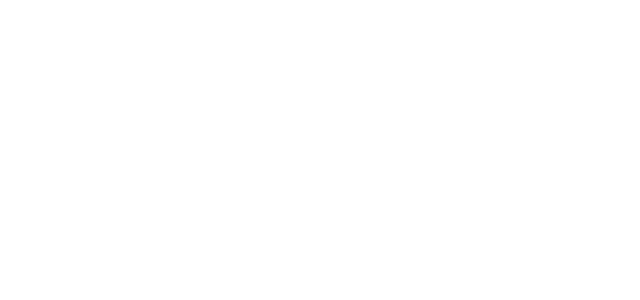
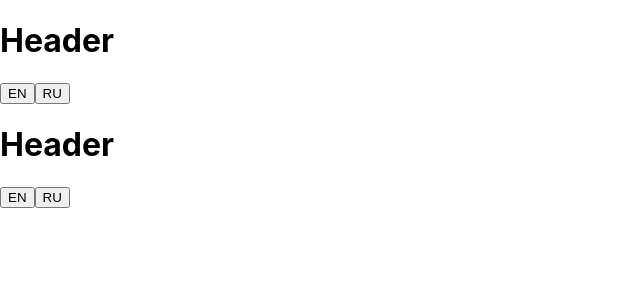
Before and after one commit to SolidPracticum/WorkoutPlannerApp, a React (Create React App) app: page / in a window 1280 px wide. Before the commit this address had no page. Shown: the top 300 px of the page, without its empty margins (0-640 px from the left). Built offline with nearby package versions, Linux system fonts and the light colour scheme.

Commit message:
set up and configured linters, created folders homepage and header

```diff
--- a/package.json
+++ b/package.json
@@ -12,9 +12,13 @@
     "eslint-config-react-app": "^7.0.1",
     "eslint-plugin-prettier": "^4.2.1",
     "eslint-plugin-react": "^7.32.2",
+    "i18next": "^22.4.10",
+    "i18next-browser-languagedetector": "^7.0.1",
+    "i18next-http-backend": "^2.1.1",
     "prettier": "^2.8.4",
     "react": "^18.2.0",
     "react-dom": "^18.2.0",
+    "react-i18next": "^12.1.5",
     "react-redux": "^8.0.5",
     "react-router-dom": "^6.8.1",
     "react-scripts": "5.0.1",
--- /dev/null
+++ b/public/locales/en/translation.json
@@ -0,0 +1,5 @@
+{
+  "header":{
+    "title": "Header"
+  }
+}
--- /dev/null
+++ b/public/locales/ru/translation.json
@@ -0,0 +1,5 @@
+{
+  "header":{
+    "title": "Заголовок"
+  }
+}
--- a/src/App.js
+++ b/src/App.js
@@ -1,15 +1,16 @@
 import React from "react";
-import { BrowserRouter, Route, Routes } from "react-router-dom";
-// import './App.css';
-import "./App.scss";
+// import { BrowserRouter, Routes, Route } from "react-router-dom";
+import HomePage from "./pages/HomePage";
+
 function App() {
   return (
     <div className="App">
-      <BrowserRouter>
+      <HomePage />
+      {/* <BrowserRouter>
         <Routes>
-          <Route />
+          <Route path="/" element={<PublicRoute Component={HomePage} />} />
         </Routes>
-      </BrowserRouter>
+      </BrowserRouter> */}
     </div>
   );
 }
--- /dev/null
+++ b/src/components/Header/Header.jsx
@@ -0,0 +1,16 @@
+import { useTranslation } from "react-i18next";
+import "./../../i18n";
+
+export default function Header() {
+  const { t, i18n } = useTranslation();
+  const changeLanguage = (language) => {
+    i18n.changeLanguage(language);
+  };
+  return (
+    <div>
+      <h1>{t("header.title")}</h1>
+      <button onClick={() => changeLanguage("en")}>EN</button>
+      <button onClick={() => changeLanguage("ru")}>RU</button>
+    </div>
+  );
+}
--- /dev/null
+++ b/src/i18n.js
@@ -0,0 +1,22 @@
+import i18n from "i18next";
+import Backend from "i18next-http-backend";
+import LanguageDetector from "i18next-browser-languagedetector";
+import { initReactI18next } from "react-i18next";
+
+i18n
+  .use(Backend)
+  .use(LanguageDetector)
+  .use(initReactI18next)
+  .init({
+    fallbackLng: "en",
+    debug: true,
+    detection: {
+      order: ["localStorage", "cookie"],
+      cache: ["cookie"]
+    },
+    interpolation: {
+      escapeValue: false
+    }
+  });
+
+export default i18n;
--- /dev/null
+++ b/src/pages/HomePage.jsx
@@ -0,0 +1,9 @@
+import Header from "../components/Header/Header";
+
+export default function HomePage() {
+  return (
+    <div>
+      <Header />
+    </div>
+  );
+}
```
Also changed, not shown: src/components/Header/Header.module.scss (added), 1 other file (tests, documents, lock files or other folders).
